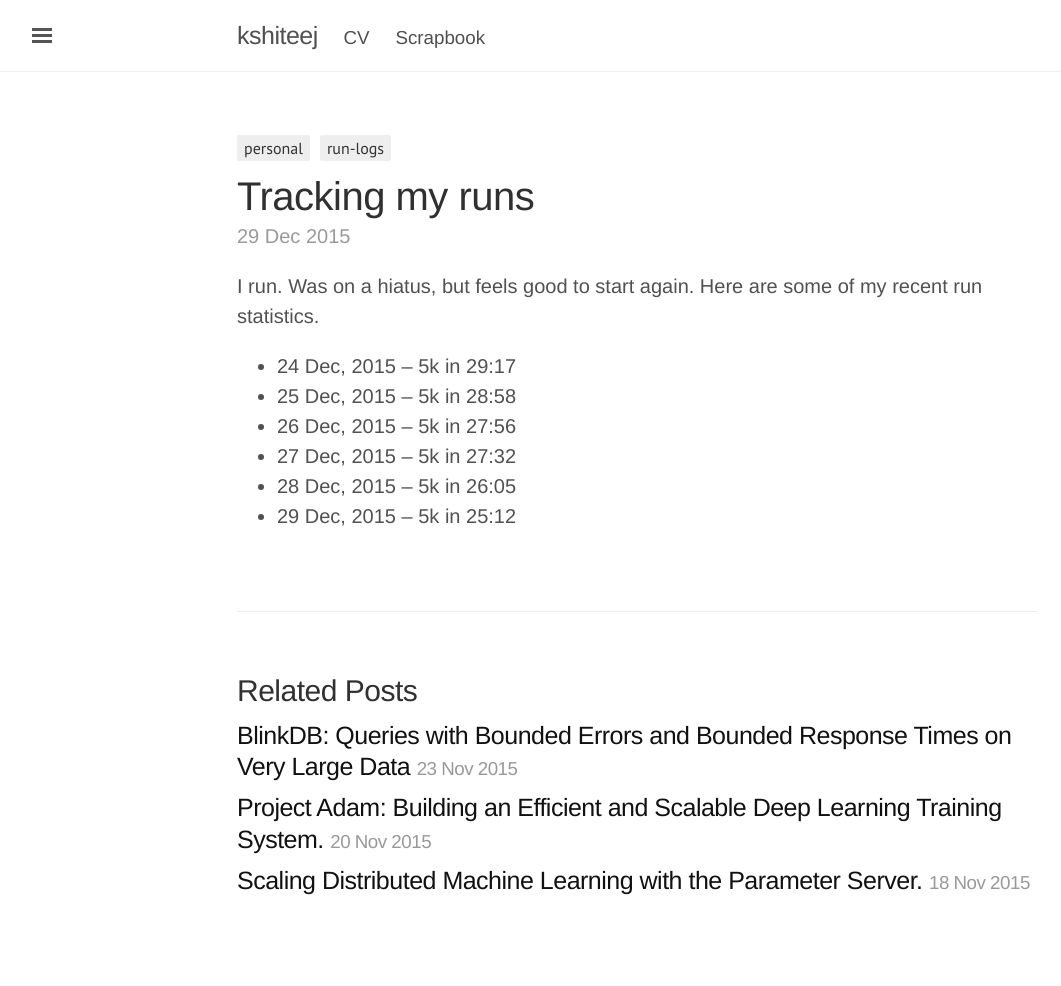
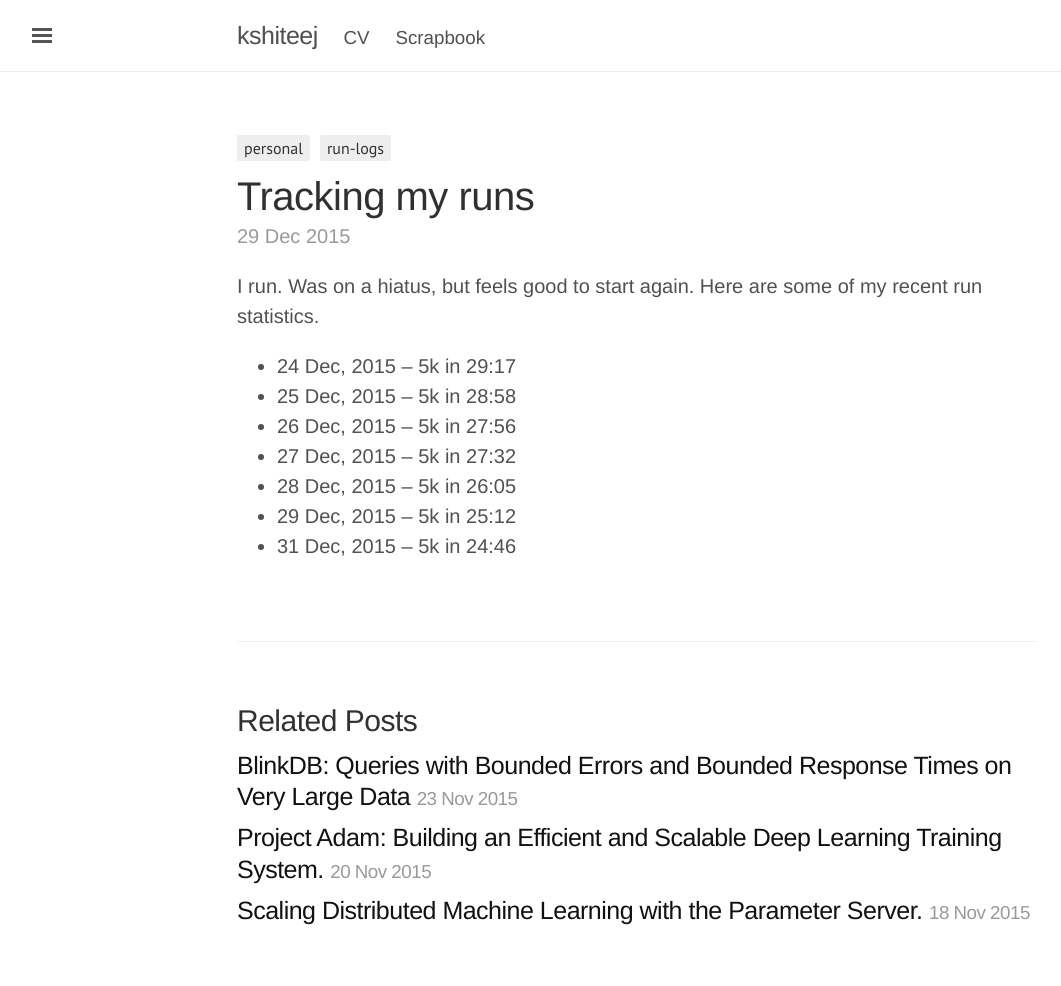
Before and after one commit to kshiteejm/kshiteejm.github.io, a Jekyll site: the page built from personal/_posts/2015-12-29-runlog.md, in a window 1280 px wide. Shown: the whole page, without its empty margins (3-1064 px from the left). Built offline with Jekyll 4.4.1, drawn with Linux system fonts in a browser that asks for light colours; comment, search, counter and statistics services are not loaded; before the commit the page ends 956 px from its top, so only the background shows below that.

Commit message:
updated run log

```diff
--- a/personal/_posts/2015-12-29-runlog.md
+++ b/personal/_posts/2015-12-29-runlog.md
@@ -15,3 +15,4 @@ I run. Was on a hiatus, but feels good to start again. Here are some of my recen
 - 27 Dec, 2015 -- 5k in 27:32
 - 28 Dec, 2015 -- 5k in 26:05
 - 29 Dec, 2015 -- 5k in 25:12
+- 31 Dec, 2015 -- 5k in 24:46
```
